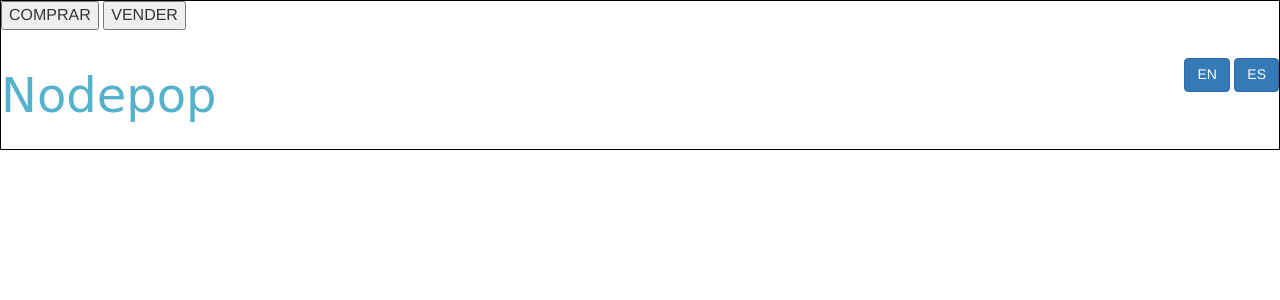
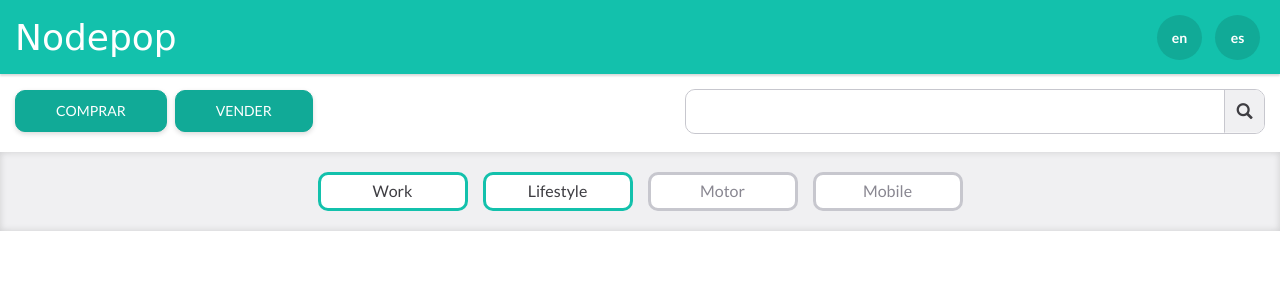
Before and after one commit to agdwm/04_KC_Node_MongoDB_Entrega, a Node server app: page / in a window 1280 px wide. Shown: the top 300 px of the page. Run offline with Node 20, Linux system fonts and the light colour scheme; some libraries are stand-ins or nearby versions; some web fonts are replaced.

Commit message:
Finished header layout

```diff
--- a/nodepop/gulpfile.js
+++ b/nodepop/gulpfile.js
@@ -153,7 +153,7 @@ gulp.task('browserSync', ['nodemon'], () => {
 		proxy: 'http://localhost:3000',
 		port: 4000,
 		open: false,
-		notify: true,
+		notify: false,
 		// snippetOptions: {
 		//   rule: {
 		//     match: /<\/body>/i,
--- a/nodepop/src/scss/_header.scss
+++ b/nodepop/src/scss/_header.scss
@@ -4,41 +4,163 @@ html {
 
 body{
 	@include rem(font-size, 1.6rem);
+
+	font-family: Lato, sans-serif;
 }
 
 header {
+	display: grid;
+	align-items: center;
+	padding: 15px 15px 14px 15px;
+	grid-template-columns: 200px 1fr 200px;
+	grid-template-areas: "logo . idiom-menu";
+	background-color: $color-green;
+	box-shadow: 0 2px 2px 0 rgba(0, 0, 0, .15);
+}
+
+.subHeader{
+	display: grid;
+	align-content: center;
+	align-items: center;
+	padding: 15px 15px 18px 15px;
+	grid-template-columns: 1fr 1fr;
+	grid-template-areas: "main-menu main-menu"
+						 "search search";
+
+}
+.main-menu {
+	grid-area: main-menu;
+	margin: 10px 0 15px 0;
+	button{
+		padding: 10px 40px;
+		font-size: $font-size-h5;
+		color: #FFFFFF;
+		text-transform: uppercase;
+		background-color: darken($color-green, 5%);
+		border: 1px solid darken($color-green, 5%);
+		border-radius: 10px;
+		box-shadow: 0 2px 5px 0 rgba(0, 0, 0, .15);
+		appearance: none;
+
+		&:hover{
+			background-color: $color-green;
+		}
+		&:not(:last-child){
+			margin-right: 5px;
+		}
+	}
+}
+.search{
+	grid-area: search;
 	position: relative;
-	border: 1px solid black;
-	height: 150px;
+	overflow: hidden;
+	color: $color-gray-dark;
+	border: 1px solid darken($color-gray-light, 15%);
+	border-radius: 10px;
+
+	input {
+		width: 100%;
+		padding: 10px 15px;
+		border: none;
+		border-radius: 10px;
+		outline: $color-gray-light;
+		appearance: none;
+	}
+	span{
+		@include centerer(false, true);
+
+		right: 0;
+		box-sizing: border-box;
+		display: block;
+		width: 40px;
+		height: 100%;
+		padding: 0 10px;
+		background-color: $color-gray-light;
+		border-left: 1px solid darken($color-gray-light, 15%);
+		&:hover{
+			cursor: pointer;
+			background-color: darken($color-gray-light, 10%);
+
+		}
+	}
+	i{
+		@include centerer(true, true);
+
+		padding: 0 10px;
+	}
 }
 
 .logo {
+	grid-area: logo;
+	margin: 0;
 	font-family: "Baloo Thambi", cursive;
-	font-size: 3em;
-	color: $color-blue;
-	@include centerer(false, 50%);
-}
-
-.main-menu {
-
-
-
-}
-.idiom-menu{
-	right: 0;
-	@include centerer(false, 50%);
+	font-size: $font-size-h1;
+	color: #FFFFFF;
 
 }
 
+.idiom-menu{
+	grid-area: idiom-menu;
+	text-align: right;
+	button{
+		width: 45px;
+		height: 45px;
+		margin: 0 5px;
+		font-weight: 600;
+		color: #FFFFFF;
+		cursor: pointer;
+		background-color: darken($color-green, 5%);
+		border: none;
+		border-radius: 50%;
 
-.titulo {
-	font-size: 54px;
-	color: #EE11B7;
-	text-decoration: none;
+		&:hover{
+			background-color: darken($color-green, 10%);
+		}
+	}
 }
 
-h2 {
-	font-family: Helvetica, Arial, Verdana, Tahoma, sans-serif;
-	font-size: 42px;
-	color: #FFC0CB;
+.filters{
+	display: grid;
+	justify-content: center;
+	padding: 20px 20px;
+	margin: 0 0 15px 0;
+	grid-template-columns: repeat(4, minmax(auto, 150px));
+	color: $color-gray-dark;
+	text-transform: capitalize;
+	background-color: $color-gray-light;
+	gap: 15px;
+	box-shadow: inset 0 0 7px rgba(0, 0, 0, .15);
+
+	.filter-item{
+		align-content: center;
+		padding: 5px 15px;
+		color: lighten($color-gray-dark, 30%);
+		text-align: center;
+		cursor: pointer;
+		background-color: #FFFFFF;
+		border: 3px solid darken($color-gray-light, 15%);
+		border-radius: 10px;
+		&:hover{
+			color: lighten($color-gray-dark, 20%);
+			border: 3px solid darken($color-gray-light, 25%);
+		}
+		&.active{
+			color: $color-gray-dark;
+			border: 3px solid $color-green;
+		}
+		p{
+			margin-bottom: 0;
+		}
+	}
 }
+
+
+@media screen and (min-width: 768px) {
+	.subHeader{
+		grid-template-columns: minmax(300px, auto);
+		grid-template-areas: "main-menu search";
+	}
+	.main-menu{
+		margin: 0;
+	}
+}
--- a/nodepop/src/scss/_variables.scss
+++ b/nodepop/src/scss/_variables.scss
@@ -4,8 +4,11 @@ $color-yellow: #FFCD34 !default;
 $color-gray-dark: #3E3D42 !default;
 $color-gray-light: #F0F0F2 !default;
 $color-red: #B30000 !default;
-$color-blue: #56B2CC !default;
-$color-blue-light:#C7E4F2 !default;
+$color-green: #13C1AC !default;
+$color-green-light: #51CBBD !default;
+$color-green-dark: #0E8E7F !default;
+$color-blue: #0E8E7F !default;
+$color-blue-light:#0AB9D8 !default;
 
 //Font Families
 
--- a/nodepop/views/index.ejs
+++ b/nodepop/views/index.ejs
@@ -6,6 +6,7 @@
 		<%= title %>
 	</title>
 	<link href="https://fonts.googleapis.com/css?family=Baloo+Thambi" rel="stylesheet">
+	<link href="https://fonts.googleapis.com/css?family=Lato:300,400,700" rel="stylesheet">
 	<link href='/css/style.css' rel='stylesheet' />
 	<!-- ** PRODUCTION ** -->
 	<!--<link rel='stylesheet' href='/css/style.min.css'/>-->
@@ -16,19 +17,34 @@
 		<h1 class="logo">
 			<%= title %>
 		</h1>
-		<div class="main-menu">
-			<div>
-				<button type="button">COMPRAR</button>
-				<button type="button">VENDER</button>
-			</div>
-		</div>
 		<div class="idiom-menu">
 			<div>
-				<button type="button" class="btn btn-primary">EN</button>
-				<button type="button" class="btn btn-primary">ES</button>
+				<button type="button" class="btn btn-primary">en</button>
+				<button type="button" class="btn btn-primary">es</button>
 			</div>
 		</div>
 	</header>
+	<div class=subHeader>
+		<div class="main-menu">
+			<div>
+				<button type="button">comprar</button>
+				<button type="button">vender</button>
+			</div>
+		</div>
+		<div class="search">
+			<input type="search">
+			<span>
+				<i class="glyphicon glyphicon-search"></i>
+			</span>
+		</div>
+	</div>
+	<div class="filters">
+		<div class="filter-item active"><p>work</p></div>
+		<div class="filter-item active"><p>lifestyle</p></div>
+		<div class="filter-item"><p>motor</p></div>
+		<div class="filter-item"><p>mobile</p></div>
+	</div>
+
 	<script src="/js/main.js"></script>
 	<!-- ** PRODUCTION ** -->
 	<!--<script src="/js/main.min.js"></script>-->
```
Also changed, not shown: nodepop/public/css/style.css, 1 other file.
